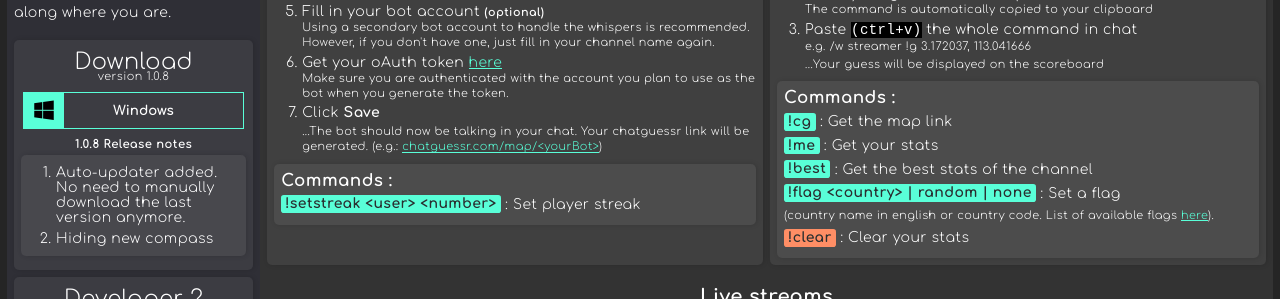
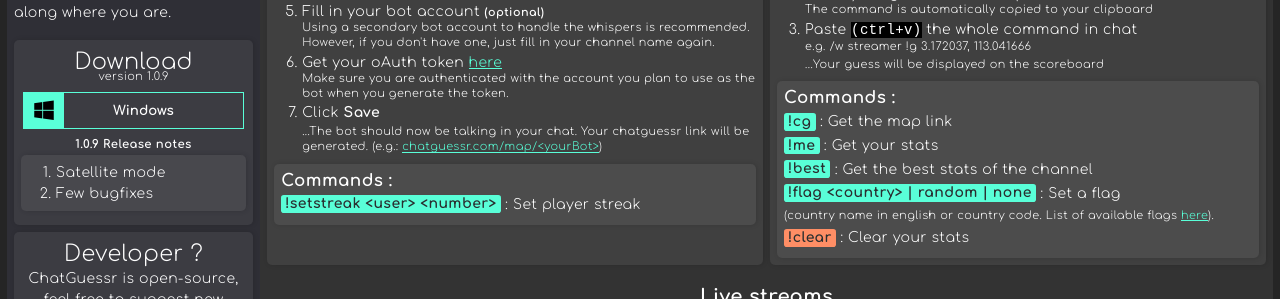
Before and after one commit to tzhf/chatguessr-client, a Nuxt app: page / in a window 1280 px wide. Shown: the part 139-438 px from the top of the page. Built offline with nearby package versions, Linux system fonts and the light colour scheme; no server answers.

Commit message:
Satellite mode

```diff
--- a/components/SideBar.vue
+++ b/components/SideBar.vue
@@ -14,15 +14,15 @@
 
 			<section class="card m-2 text-center">
 				<h2 class="download__title">Download</h2>
-				<small>version 1.0.8</small>
+				<small>version 1.0.9</small>
 				<div class="flex mx-2">
 					<button @click="winDownload" class="btn btn-sep bordered-success icon-win">Windows</button>
 				</div>
-				<h5>1.0.8 Release notes</h5>
+				<h5>1.0.9 Release notes</h5>
 				<div class="card mb-2 text-left">
 					<ol>
-						<li>Auto-updater added. No need to manually download the last version anymore.</li>
-						<li>Hiding new compass</li>
+						<li>Satellite mode</li>
+						<li>Few bugfixes</li>
 					</ol>
 				</div>
 			</section>
@@ -62,7 +62,7 @@
 export default {
 	methods: {
 		winDownload() {
-			window.open("https://drive.google.com/file/d/1F21Jr2MmpG0Ob9Bdeyi7fx-HONjFa7FM/view?usp=sharing", "_blank");
+			window.open("https://github.com/tzhf/chatguessr/releases/download/v1.0.9/Chatguessr-Setup-1.0.9.exe", "_blank");
 		},
 	},
 };
```
